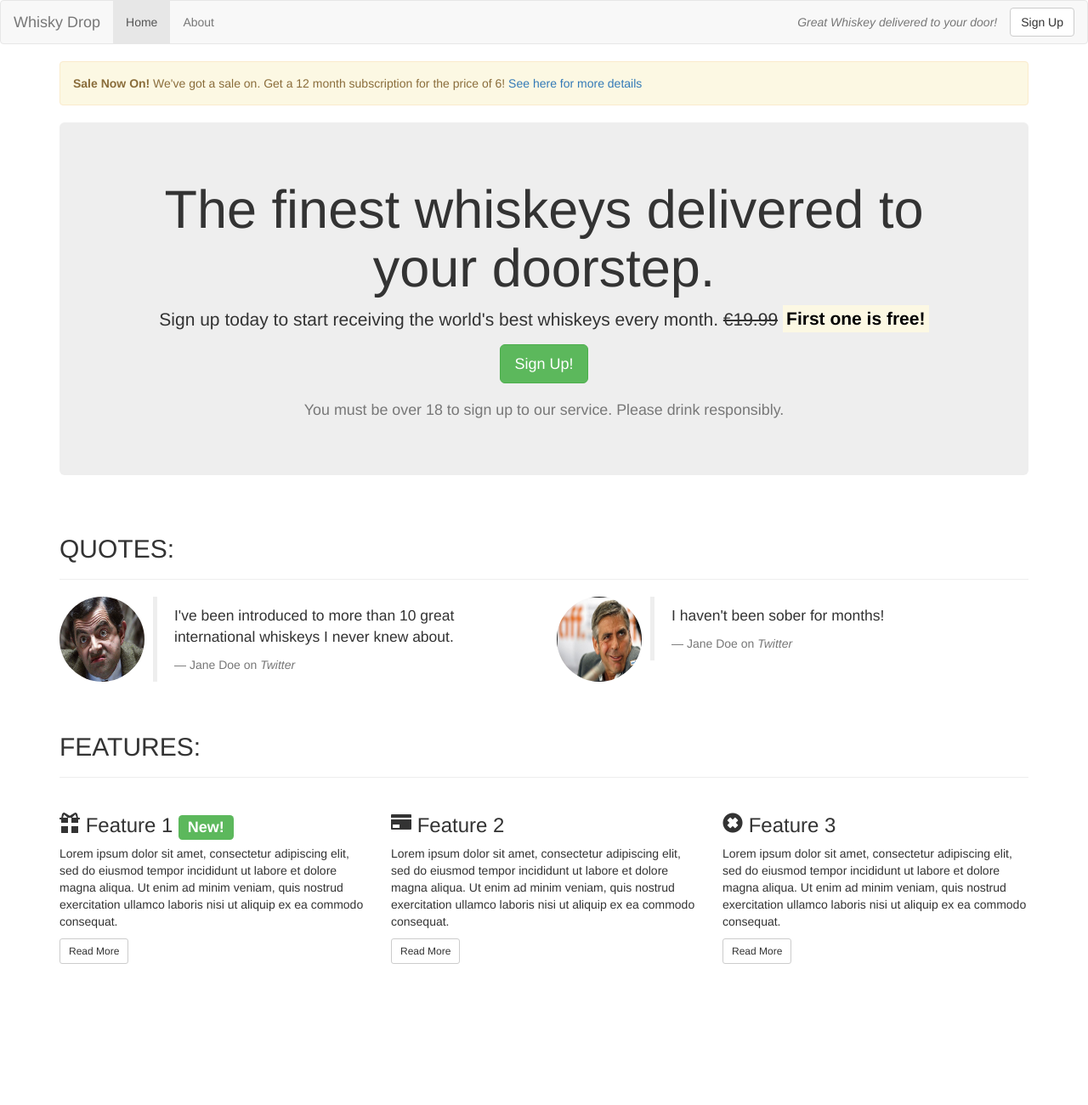
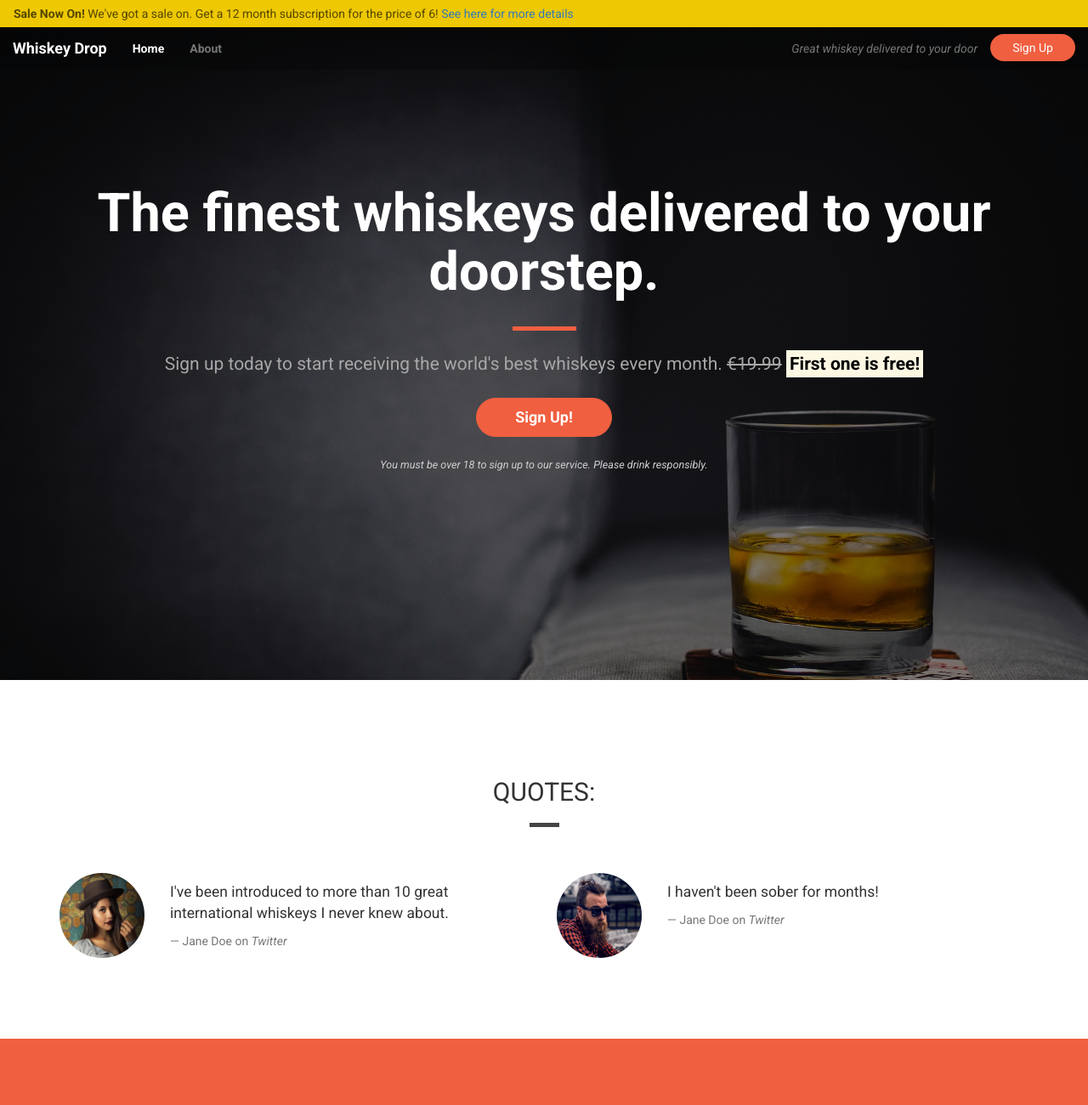
Before and after one commit to luigilangella/Whiskey-Drop-Website, a plain HTML site: page index.html in a window 1280 px wide. Shown: the top 1300 px of the page at 85% size. Before the commit the page ends 1144 px from the top, so only its background shows below. Drawn offline with nearby package versions, Linux system fonts and the light colour scheme.

Commit message:
Finished landing page

```diff
--- /dev/null
+++ b/css/style.css
@@ -0,0 +1,243 @@
+body {
+    font-family: 'Roboto', sans-serif;
+}
+
+/* Containers */
+
+.container-wrapper {}
+
+.container-wrapper--red {
+    background-color: #f05f40;
+    color: white;
+}
+
+.alert-container {}
+
+.callout-container {
+    height: 100vh;
+
+    background: url('../images/whiskey-background.jpg') no-repeat center center fixed;
+    -webkit-background-size: cover;
+    -moz-background-size: cover;
+    -o-background-size: cover;
+    background-size: cover;
+
+    display: flex;
+    align-items: center;
+    justify-content: center;
+
+    position: relative;
+}
+
+.opaque-overlay {
+    position: absolute;
+    top: 0;
+    left: 0;
+    height: 100%;
+    width: 100%;
+    background-color: rgba(0, 0, 0, 0.5);
+}
+
+.content-container {
+    padding-top: 75px;
+    padding-bottom: 75px;
+}
+
+/* Navbar */
+
+.navbar {
+    margin-bottom: 0;
+    position: absolute;
+    top: 0;
+    left: 0;
+    width: 100%;
+    z-index: 1;
+    background-color: rgba(0, 0, 0, .25);
+    border: 0;
+}
+
+.navbar-default .navbar-collapse {
+    border-color: transparent;
+}
+
+.navbar-default .navbar-toggle {
+    border: 0;
+}
+
+.navbar-default .navbar-toggle:hover {
+    background-color: transparent;
+}
+
+.navbar-default .navbar-toggle .icon-bar {
+    background-color: white;
+}
+
+.navbar .navbar-brand {
+    font-weight: bold;
+    color: white;
+}
+
+.navbar .navbar-brand:hover {
+    color: white;
+}
+
+.navbar-default .navbar-nav a {
+    font-weight: bold;
+}
+
+.navbar-default .navbar-nav>.active>a,
+.navbar-default .navbar-nav>.active>a:focus,
+.navbar-default .navbar-nav>.active>a:hover {
+    color: white;
+    background: transparent;
+}
+
+.navbar-default .navbar-nav>li>a:focus,
+.navbar-default .navbar-nav>li>a:hover {
+    color: white;
+}
+
+.navbar-btn {
+    border: 0;
+    border-radius: 16px;
+    width: 100px;
+    background-color: #f05f40;
+    color: white;
+}
+
+.navbar-btn:hover {
+    background-color: #df4929;
+    border-color: #df4929;
+    color: white;
+}
+
+/* Jumbotron */
+
+.jumbotron {
+    background-color: transparent;
+}
+
+.jumbotron h1 {
+    color: white;
+    font-weight: bold;
+    margin-bottom: 30px;
+    color: white;
+}
+
+.jumbotron .lead {
+    color: #a7a7a7;
+    margin: 25px 0;
+}
+
+.jumbotron small {
+    font-size: 60%;
+    font-style: italic;
+    color: #d0d0d0;
+}
+
+/* Block dividers */
+
+.block-divider {
+    width: 75px;
+    height: 5px;
+    border: 0;
+    background-color: #444;
+}
+
+.block-divider--orange {
+    background-color: #f05f40;
+}
+
+.block-divider--white {
+    background-color: white;
+}
+
+.block-divider--short {
+    width: 35px;
+}
+
+/* Buttons */
+
+.btn--cta {
+    font-weight: bold;
+    border-radius: 23px;
+    width: 160px;
+}
+
+.btn--red {
+    color: white;
+    background-color: #f05f40;
+    border-color: #f05f40;
+}
+
+.btn--red:hover,
+.btn--red:active,
+.btn--red:focus,
+.btn--red:active:focus {
+    background-color: #df4929;
+    border-color: #df4929;
+    color: white;
+}
+
+/* Alert */
+
+.alert-container .col-xs-12 {
+    padding-left: 0;
+    padding-right: 0;
+}
+
+.site-wide-alert {
+    color: #544600;
+    background-color: #eec802;
+    border-color: #eec802;
+    padding: 5px 15px;
+    margin-bottom: 0;
+    border: 1px solid transparent;
+    border-radius: 0;
+}
+
+/* Page Headers */
+
+.page-header {
+    margin-bottom: 0;
+    border-bottom: 0;
+    text-align: center;
+}
+
+.page-header h2 {
+    margin-top: 0;
+}
+
+/* Quotes */
+
+.quotes .page-header {
+    margin-bottom: 25px;
+}
+
+blockquote.quote {
+    border-left: 0;
+}
+
+/* Features */
+
+.feature {
+    text-align: center;
+    margin-bottom: 40px;
+}
+
+.feature .glyphicon {
+    display: block;
+    margin-bottom: 20px;
+    font-size: 45px;
+    line-height: 45px;
+}
+
+.feature .btn {
+    background-color: white;
+    border-color: white;
+    border-radius: 15px;
+    min-width: 100px;
+    font-weight: bold;
+    margin-top: 10px;
+    color: #f05f40;
+}
--- a/index.html
+++ b/index.html
@@ -6,70 +6,83 @@
     <meta name="viewport" content="width=device-width, initial-scale=1.0">
     <title>Whiskey Drop | Taste a new whiskey every month</title>
     <link rel="stylesheet" href="https://maxcdn.bootstrapcdn.com/bootstrap/3.3.7/css/bootstrap.min.css">
+    <link href="https://fonts.googleapis.com/css?family=Roboto:400,400i,700,700i" rel="stylesheet">
+    <link rel="stylesheet" href="css/style.css">
 </head>
 
 <body>
-    <!--nav-->
     <nav class="navbar navbar-default">
-        <div class="container-fluid">
-            <!--Logo-->
-            <div class="navbar-header">
-                <a href="/" class="navbar-brand">
-                    Whisky Drop
-                </a>
-            </div>
-
-            <!--navbar-->
-            <ul class="nav navbar-nav">
-                <li class="active"><a href="/">Home</a></li>
-                <li><a href="/">About</a></li>
-                <li class="visible-xs"><a href="/">Sign In</a></li>
-            </ul>
-
-            <!--Message-->
-            <div class="navbar-header navbar-right hidden-xs">
-                <a href="/login" class="btn btn-default navbar-btn">Sign Up</a>
-                <p class="navbar-text"><i>Great Whiskey delivered to your door!</i></p>
-            </div>
-        </div>
-    </nav>
-    <article class="container">
-        <!--Alert-->
-        <div class="row hidden-xs">
+        <div class="container-fluid alert-container hidden-xs">
+            <div class="row">
                 <div class="col-xs-12">
-                <div class="alert alert-warning">
+                    <div class="site-wide-alert alert alert-warning">
                         <strong>Sale Now On!</strong> We've got a sale on. Get a 12 month subscription for the price of 6! <a href="">See here for more details</a>
                     </div>
                 </div>
             </div>
+        </div>
+
+        <div class="container-fluid">
+            <div class="navbar-header">
+                <a href="/" class="navbar-brand">
+                    Whiskey Drop
+                </a>
+                <button type="button" class="navbar-toggle collapsed" data-toggle="collapse" data-target="#navbar">
+                    <span class="sr-only">Toggle navigation</span>
+                    <span class="icon-bar"></span>
+                    <span class="icon-bar"></span>
+                    <span class="icon-bar"></span>
+                </button>
+            </div>
+
+            <div class="navbar-collapse collapse" id="navbar">
+                <ul class="nav navbar-nav">
+                    <li class="active"><a href="/">Home</a></li>
+                    <li><a href="">About</a></li>
+                    <li class="visible-xs"><a href="">Sign In</a></li>
+                </ul>
+
+                <div class="navbar-header navbar-right hidden-xs">
+                    <a href="/login" class='btn btn-default navbar-btn'>Sign Up</a>
+                    <p class="navbar-text"><i>Great whiskey delivered to your door</i></p>
+                </div>
+            </div>
+        </div>
+    </nav>
+    <div class="container-fluid callout-container">
+        <div class="opaque-overlay">&nbsp;</div>
         <!-- Callout -->
         <div class="row">
             <div class="col-xs-12">
                 <section class="callout jumbotron text-center">
                     <h1>The finest whiskeys delivered to your doorstep.</h1>
-                    <p class="lead">Sign up today to start receiving the world's best whiskeys every month. <s class="hidden-xs">€19.99</s><span class="visible-xs"><br></span> <strong><mark>First one is free!</mark></strong></p>
-                    <p><button class="btn btn-lg btn-success" data-toggle="modal" data-target="#signUpModal">Sign Up!</button></p>
+                    <hr class='block-divider block-divider--orange'>
+                    <p class="lead">Sign up today to start receiving the world's best whiskeys every month. <s class="hidden-xs">€19.99</s> <span class="visible-xs"><br></span> <strong><mark>First one is free!</mark></strong></p>
+                    <p><button class="btn btn-lg btn--cta btn--red" data-toggle='modal' data-target='#signUpModal'>Sign Up!</button></p>
                     <p class="text-muted"><small>You must be over 18 to sign up to our service. Please drink responsibly.</small></p>
                 </section>
             </div>
         </div>
         <!-- /.callout -->
+    </div>
 
-
+    <div class="container-wrapper">
+        <div class="container quotes-container content-container">
             <!-- Quotes -->
             <section class="quotes">
                 <div class="row">
                     <div class="col-xs-12">
                         <div class="page-header">
                             <h2 class="text-uppercase">Quotes:</h2>
+                            <hr class="block-divider block-divider--short">
                         </div>
                     </div>
                 </div>
                 <div class="row">
                     <div class="col-xs-12 col-md-6">
                         <div class="media">
-                        <div class="media-left hidden-xs">
-                            <img src="images/bean.gif" class="img-circle media-object" width="100px" height="100px"></img>
+                            <div class="media-left">
+                                <img src="images/girl-image.png" class="img-circle media-object" height=100 width=100>
                             </div>
                             <div class="media-body">
                                 <blockquote class="quote">
@@ -79,11 +92,10 @@
                             </div>
                         </div>
                     </div>
-
                     <div class="col-xs-12 col-md-6">
                         <div class="media">
-                        <div class="media-left hidden-xs">
-                            <img src="images/faccie_di_george_cloney.jpg" class="img-circle media-object" width="100px" height="100px"></img>
+                            <div class="media-left">
+                                <img src="images/guy-image.png" class="img-circle media-object" height=100 width=100>
                             </div>
                             <div class="media-body">
                                 <blockquote class="quote">
@@ -96,44 +108,51 @@
                 </div>
             </section>
             <!-- /.quotes -->
+        </div>
+    </div>
 
-
+    <div class="container-wrapper container-wrapper--red">
+        <div class="container features-container content-container">
             <!-- Features -->
             <section class="features">
                 <div class="row">
                     <div class="col-xs-12">
                         <div class="page-header">
                             <h2 class="text-uppercase">Features:</h2>
+                            <hr class="block-divider block-divider--short block-divider--white">
                         </div>
                     </div>
                 </div>
                 <div class="row">
                     <div class="col-xs-12 col-md-6 col-lg-4">
                         <div class="feature">
-                        <h3><span class="glyphicon glyphicon-gift hidden-xs"></span> Feature 1 <span class="label label-success"> New! </span></h3>
-                        <p>Lorem ipsum dolor sit amet, consectetur adipiscing elit, sed do eiusmod tempor incididunt ut labore et dolore magna aliqua. Ut enim ad minim veniam, quis nostrud exercitation ullamco laboris nisi ut aliquip ex ea commodo consequat.</p>
+                            <h3><span class="glyphicon glyphicon-gift hidden-xs"></span> Feature 1 <span class="label label-success">New!</span></h3>
+                            <p>Lorem ipsum dolor sit amet, consectetur adipiscing elit, sed do eiusmod tempor incididunt ut labore et dolore magna aliqua. Ut enim ad minim veniam, quis nostrud exercitation ullamco laboris nisi ut aliquip ex ea commodo consequat.
+                            </p>
                             <p><a class="btn btn-sm btn-default" href="">Read More</a></p>
                         </div>
                     </div>
                     <div class="col-xs-12 col-md-6 col-lg-4">
                         <div class="feature">
                             <h3><span class="glyphicon glyphicon-credit-card hidden-xs"></span> Feature 2</h3>
-                        <p>Lorem ipsum dolor sit amet, consectetur adipiscing elit, sed do eiusmod tempor incididunt ut labore et dolore magna aliqua. Ut enim ad minim veniam, quis nostrud exercitation ullamco laboris nisi ut aliquip ex ea commodo consequat.</p>
+                            <p>Lorem ipsum dolor sit amet, consectetur adipiscing elit, sed do eiusmod tempor incididunt ut labore et dolore magna aliqua. Ut enim ad minim veniam, quis nostrud exercitation ullamco laboris nisi ut aliquip ex ea commodo consequat.
+                            </p>
                             <p><a class="btn btn-sm btn-default" href="">Read More</a></p>
                         </div>
                     </div>
                     <div class="col-xs-12 hidden-md col-lg-4">
                         <div class="feature">
                             <h3><span class="glyphicon glyphicon-remove-sign hidden-xs"></span> Feature 3</h3>
-                        <p>Lorem ipsum dolor sit amet, consectetur adipiscing elit, sed do eiusmod tempor incididunt ut labore et dolore magna aliqua. Ut enim ad minim veniam, quis nostrud exercitation ullamco laboris nisi ut aliquip ex ea commodo consequat.</p>
+                            <p>Lorem ipsum dolor sit amet, consectetur adipiscing elit, sed do eiusmod tempor incididunt ut labore et dolore magna aliqua. Ut enim ad minim veniam, quis nostrud exercitation ullamco laboris nisi ut aliquip ex ea commodo consequat.
+                            </p>
                             <p><a class="btn btn-sm btn-default" href="">Read More</a></p>
                         </div>
                     </div>
                 </div>
             </section>
             <!-- /.features -->
-    </article>
-
+        </div>
+    </div>
 
     <!-- Modal -->
     <div class="modal fade" id="signUpModal" tabindex="-1" role="dialog" aria-labelledby="myModalLabel">
@@ -141,34 +160,31 @@
             <div class="modal-content">
                 <div class="modal-header">
                     <button type="button" class="close" data-dismiss="modal" aria-label="Close"><span aria-hidden="true">&times;</span></button>
-                    <h4 class="modal-title" id="myModalLabel">Sign Up for Whiskey Drop!</h4>
+                    <h4 class="modal-title" id="myModalLabel">Sign Up For Whiskey Drop!</h4>
                 </div>
                 <div class="modal-body">
                     <form>
                         <div class="form-group">
-                            <label for="Email">Email address</label>
-                            <input type="email" class="form-control" id="Email" placeholder="Email">
-                            <p class="help-block">We'll never share your Email address with anyone.</p>
+                            <label for="email">Email address</label>
+                            <input type="email" class="form-control" id="email" placeholder="Email">
+                            <p class="help-block">We'll never share your email address with anyone</p>
                         </div>
                         <div class="form-group">
-                            <label for="Password">Password</label>
-                            <input type="password" class="form-control" id="Password" placeholder="Password">
+                            <label for="password">Password</label>
+                            <input type="password" class="form-control" id="password" placeholder="Password">
                         </div>
                         <div class="form-group">
                             <label for="passwordRepeat">Repeat Password</label>
                             <input type="password" class="form-control" id="passwordRepeat" placeholder="Repeat Your Password">
                         </div>
-
-
                         <button type="submit" class="btn btn-success">Sign Up!</button>
                     </form>
                 </div>
-
             </div>
         </div>
     </div>
 
-    <script src="https://code.jquery.com/jquery-3.3.1.min.js" integrity="sha256-FgpCb/KJQlLNfOu91ta32o/NMZxltwRo8QtmkMRdAu8=" crossorigin="anonymous"></script>
+    <script src="https://code.jquery.com/jquery-3.2.1.min.js" integrity="sha256-hwg4gsxgFZhOsEEamdOYGBf13FyQuiTwlAQgxVSNgt4=" crossorigin="anonymous"></script>
     <script src="https://maxcdn.bootstrapcdn.com/bootstrap/3.3.7/js/bootstrap.min.js" integrity="sha384-Tc5IQib027qvyjSMfHjOMaLkfuWVxZxUPnCJA7l2mCWNIpG9mGCD8wGNIcPD7Txa" crossorigin="anonymous"></script>
 </body>
 
```
Also changed, not shown: images/bean.gif (deleted), images/faccie_di_george_cloney.jpg (deleted), images/girl-image.png (added), images/guy-image.png (added), images/whiskey-background.jpg (added). Lines whose indentation alone changed are shown as unchanged.
